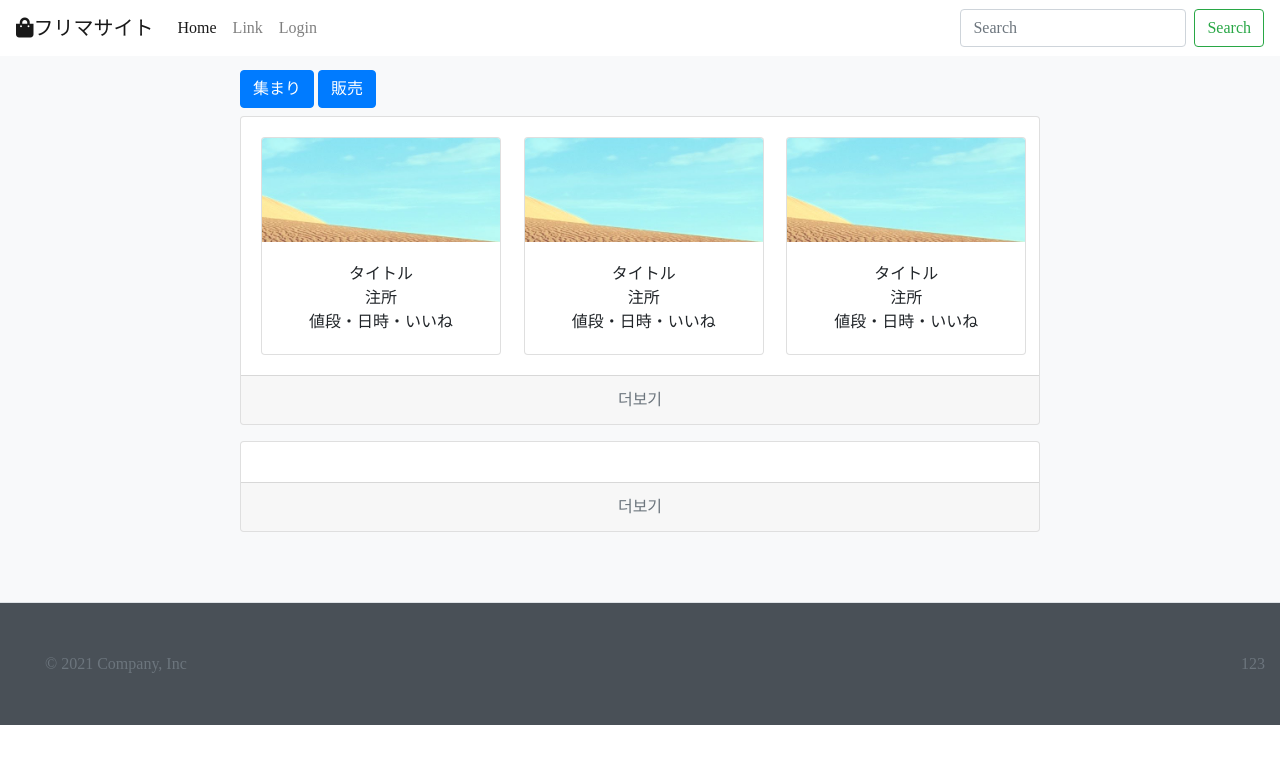
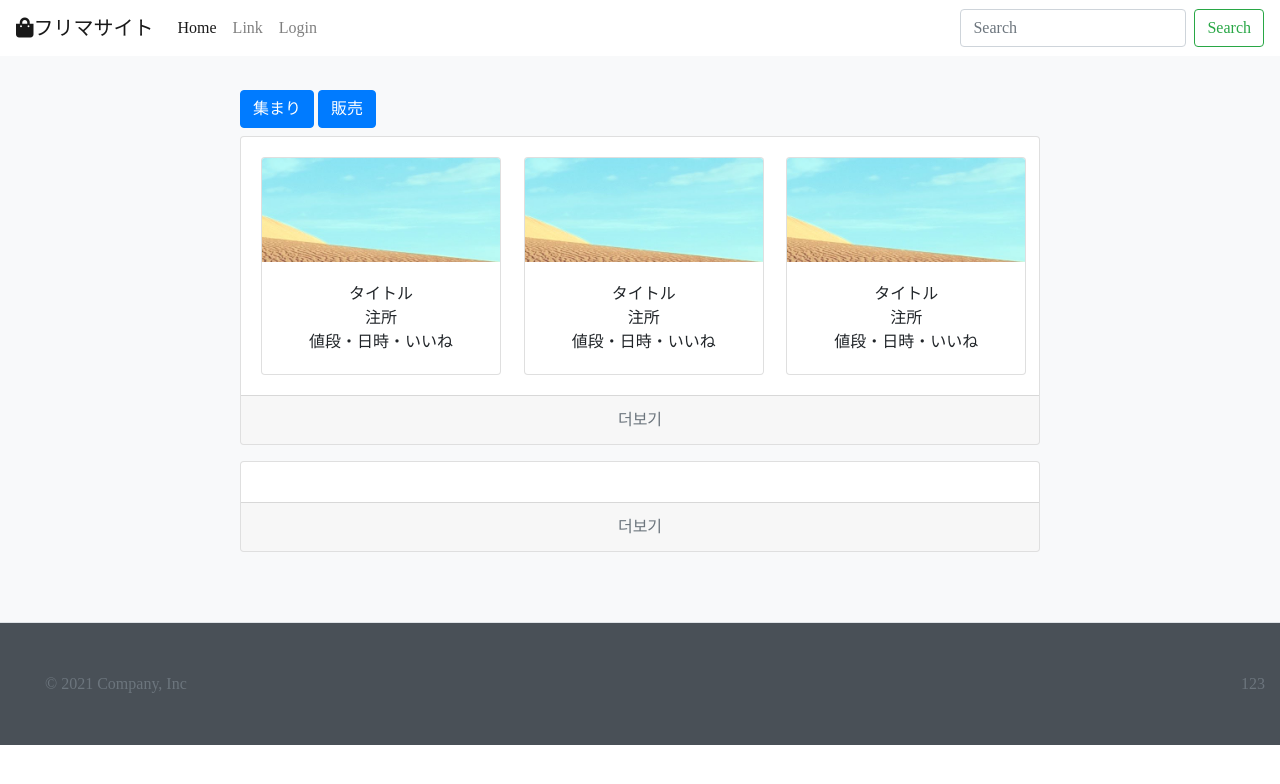
Before and after one commit to jongin1004/codeigniter4-EC-project, a CodeIgniter 4 app: template app/Views/product_list.php in a window 1280 px wide. Shown: the top 784 px of the page. Run offline with PHP 8.4 and a stand-in for CodeIgniter, Linux system fonts and the light colour scheme; the template is opened without the code that fills it, so the values that code supplies are empty; some libraries are stand-ins or nearby versions; some web fonts are replaced.

Commit message:
modify layout and css

```diff
--- a/app/Views/layout/main.php
+++ b/app/Views/layout/main.php
@@ -25,7 +25,7 @@
         <?= $this->include('layout/header') ?>
     </div>
 
-    <div class="result py-7">
+    <div class="result">
         <div class="content">
             <?= $this->renderSection('content') ?>
         </div>
--- a/app/Views/meeting/createForm.php
+++ b/app/Views/meeting/createForm.php
@@ -1,6 +1,7 @@
 <?= $this->extend('layout/main') ?>
 
 <?= $this->section('content') ?>
+    <div class="d-flex flex-column justify-content-center py-7" style="height: 100vh;">
         <h3>集まりページ</h3>
 
         <form action="<?= base_url('/meeting/new') ?>" method="post">
@@ -41,4 +42,5 @@
             <?php endif; ?>
             <button type="submit" class="btn btn-primary">Submit</button>
         </form>
+    </div>
 <?= $this->endSection() ?>
--- a/app/Views/meeting/showDetail.php
+++ b/app/Views/meeting/showDetail.php
@@ -1,6 +1,7 @@
 <?= $this->extend('layout/main') ?>
 
 <?= $this->section('content') ?>
+    <div class="py-7">
         <div class="d-flex align-items-center p-3 my-3 text-white-50 bg-primary rounded shadow-sm">
             <img class="mr-3" src="/docs/4.6/assets/brand/bootstrap-outline.svg" alt="" width="48" height="48">
             <div class="lh-100">
@@ -41,4 +42,5 @@
             <a href="#">All suggestions</a>
             </small>
         </div>
+    </div>
 <?= $this->endSection() ?>
--- a/app/Views/product_list.php
+++ b/app/Views/product_list.php
@@ -1,6 +1,7 @@
 <?= $this->extend('layout/main') ?>
 
 <?= $this->section('content') ?>
+	<div class="py-7">
 		<div class="mb-2">
 			<a href="<?= base_url('/meeting/new') ?>" class="btn btn-primary">集まり</a>
 			<a href="#" class="btn btn-primary">販売</a>
@@ -79,4 +80,5 @@
 				더보기
 			</a>
 		</div>
+	</div>
 <?= $this->endSection() ?>
```
Lines whose indentation alone changed are shown as unchanged.
